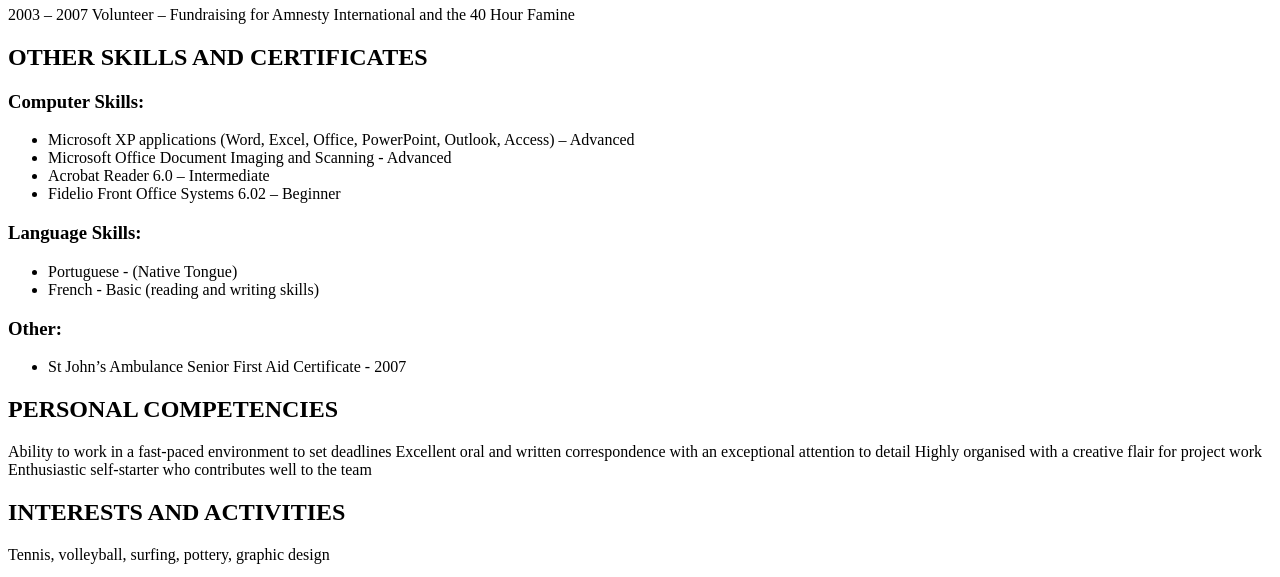
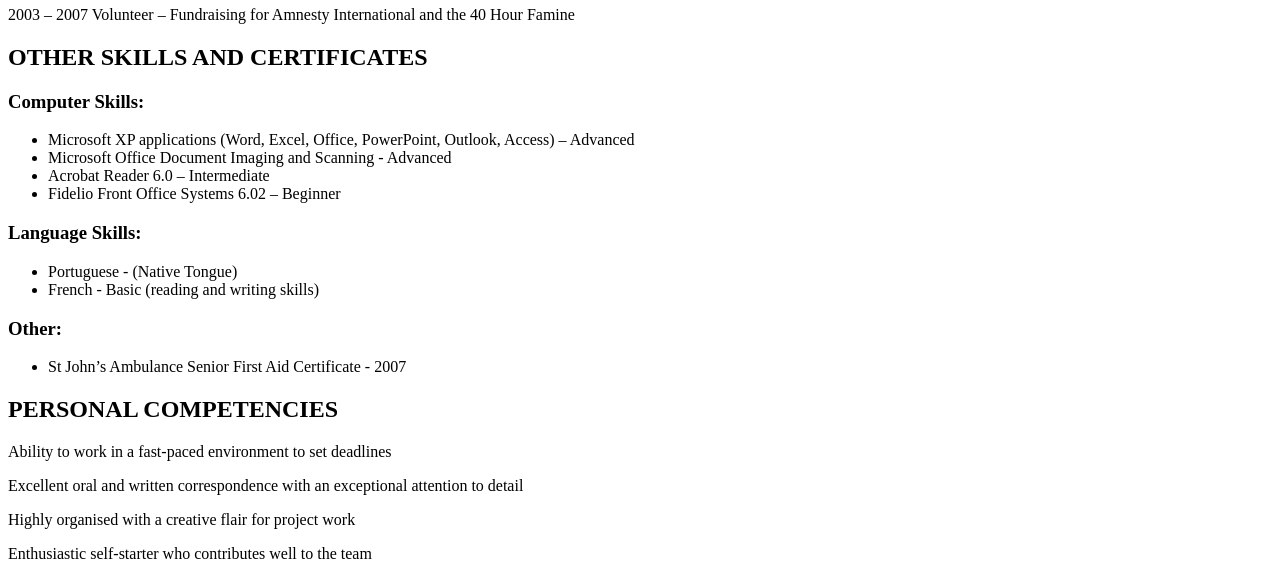
Before and after one commit to xmakle/dev109, a plain HTML site: page a1/index.html in a window 1280 px wide. Shown: the part 1467-2044 px from the top of the page. Drawn offline with Linux system fonts and the light colour scheme.

Commit message:
Update index.html

```diff
--- a/a1/index.html
+++ b/a1/index.html
@@ -103,13 +103,13 @@
     </ul>
 
     <h2>PERSONAL COMPETENCIES</h2>
-    <p>
 
-      Ability to work in a fast-paced environment to set deadlines
-      Excellent oral and written correspondence with an exceptional attention to detail
-      Highly organised with a creative flair for project work
-      Enthusiastic self-starter who contributes well to the team
-    </p>
+
+    <p>Ability to work in a fast-paced environment to set deadlines</p>
+    <p>Excellent oral and written correspondence with an exceptional attention to detail</p>
+    <p>Highly organised with a creative flair for project work</p>
+    <p>Enthusiastic self-starter who contributes well to the team</p>
+
     <h2>INTERESTS AND ACTIVITIES</h2>
     <p>
 
@@ -140,6 +140,7 @@
     </address>
 
     <p><a href="https://validator.w3.org/nu/?doc=https%3A%2F%2Fxmakle.github.io%2Fdev109%2Fa1%2Findex.html" target="_blank"><img src="https://www.w3.org/html/logo/badge/html5-badge-h-css3-semantics.png" width="165" height="64" alt="HTML5" title="HTML5"></a></p>
+
   </body>
 
   </html>
```
